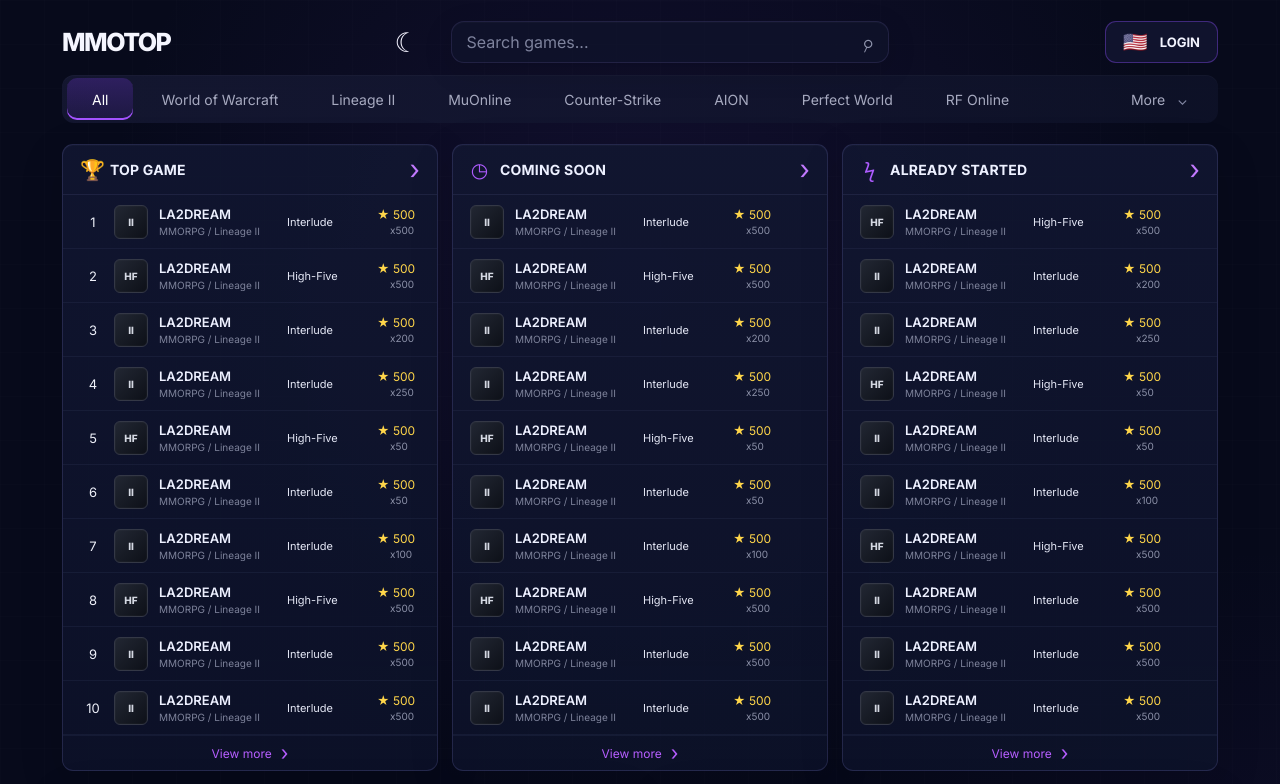
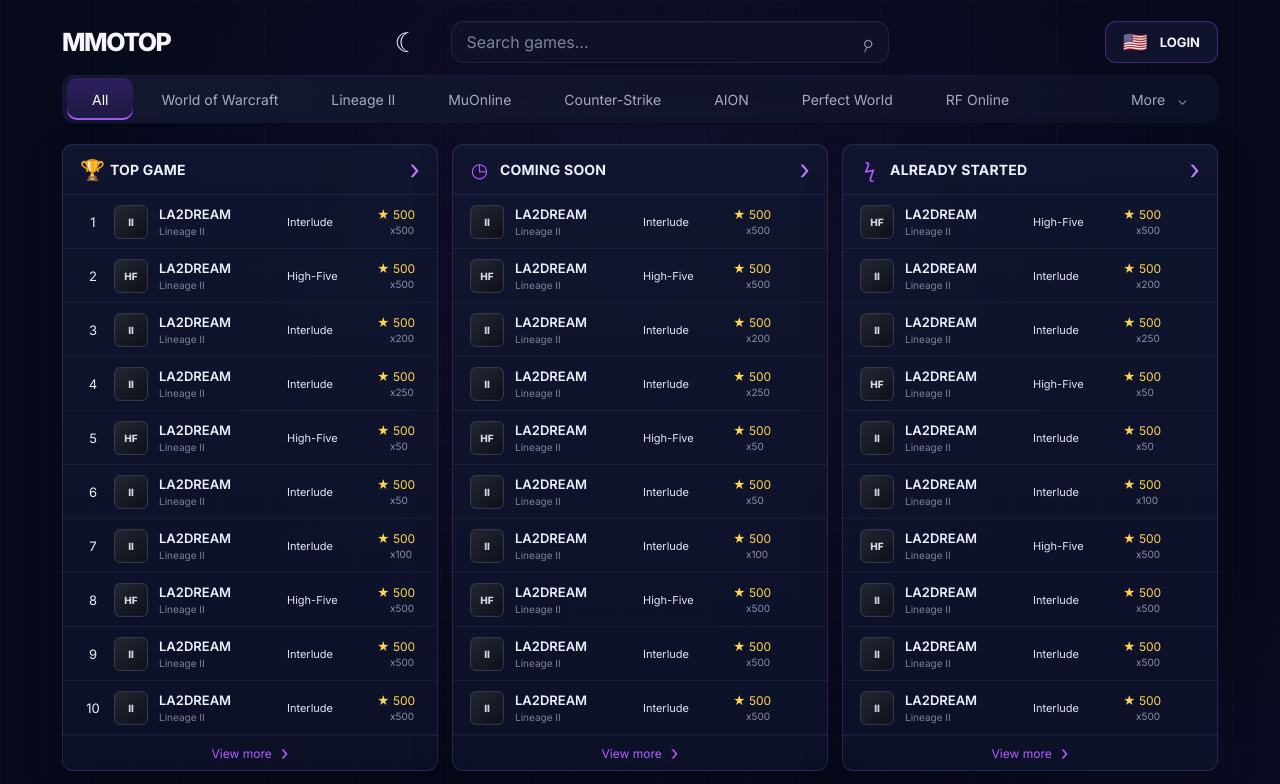
Before and after one commit to alisacorporation/mmotor, a Nuxt app: page / in a window 1280 px wide. Shown: the top 784 px of the page. Built offline with nearby package versions, Linux system fonts and the light colour scheme.

Commit message:
Drop MMORPG prefix from game genre label
Cards showed "MMORPG / Lineage II" under every title; simplified to
just "Lineage II" across all panels.

Co-Authored-By: Claude Sonnet 5 <noreply@anthropic.com>
Claude-Session: https://claude.ai/code/session_01JHmKwTJ2wdKDoT4xzjb9WS

```diff
--- a/app/pages/index.vue
+++ b/app/pages/index.vue
@@ -21,16 +21,16 @@ const categories = [
 ]
 
 const games: Game[] = [
-  { title: 'LA2DREAM', genre: 'MMORPG / Lineage II', version: 'Interlude', stars: 500, players: 'x500', change: '-63%' },
-  { title: 'LA2DREAM', genre: 'MMORPG / Lineage II', version: 'High-Five', stars: 500, players: 'x500', change: '+63%' },
-  { title: 'LA2DREAM', genre: 'MMORPG / Lineage II', version: 'Interlude', stars: 500, players: 'x200', change: '-63%' },
-  { title: 'LA2DREAM', genre: 'MMORPG / Lineage II', version: 'Interlude', stars: 500, players: 'x250', change: '+63%' },
-  { title: 'LA2DREAM', genre: 'MMORPG / Lineage II', version: 'High-Five', stars: 500, players: 'x50', change: '-63%' },
-  { title: 'LA2DREAM', genre: 'MMORPG / Lineage II', version: 'Interlude', stars: 500, players: 'x50', change: '+63%' },
-  { title: 'LA2DREAM', genre: 'MMORPG / Lineage II', version: 'Interlude', stars: 500, players: 'x100', change: '-63%' },
-  { title: 'LA2DREAM', genre: 'MMORPG / Lineage II', version: 'High-Five', stars: 500, players: 'x500', change: '+63%' },
-  { title: 'LA2DREAM', genre: 'MMORPG / Lineage II', version: 'Interlude', stars: 500, players: 'x500', change: '-63%' },
-  { title: 'LA2DREAM', genre: 'MMORPG / Lineage II', version: 'Interlude', stars: 500, players: 'x500', change: '+63%' }
+  { title: 'LA2DREAM', genre: 'Lineage II', version: 'Interlude', stars: 500, players: 'x500', change: '-63%' },
+  { title: 'LA2DREAM', genre: 'Lineage II', version: 'High-Five', stars: 500, players: 'x500', change: '+63%' },
+  { title: 'LA2DREAM', genre: 'Lineage II', version: 'Interlude', stars: 500, players: 'x200', change: '-63%' },
+  { title: 'LA2DREAM', genre: 'Lineage II', version: 'Interlude', stars: 500, players: 'x250', change: '+63%' },
+  { title: 'LA2DREAM', genre: 'Lineage II', version: 'High-Five', stars: 500, players: 'x50', change: '-63%' },
+  { title: 'LA2DREAM', genre: 'Lineage II', version: 'Interlude', stars: 500, players: 'x50', change: '+63%' },
+  { title: 'LA2DREAM', genre: 'Lineage II', version: 'Interlude', stars: 500, players: 'x100', change: '-63%' },
+  { title: 'LA2DREAM', genre: 'Lineage II', version: 'High-Five', stars: 500, players: 'x500', change: '+63%' },
+  { title: 'LA2DREAM', genre: 'Lineage II', version: 'Interlude', stars: 500, players: 'x500', change: '-63%' },
+  { title: 'LA2DREAM', genre: 'Lineage II', version: 'Interlude', stars: 500, players: 'x500', change: '+63%' }
 ]
 
 const soon = Array.from({ length: 10 }, (_, i) => ({
```
